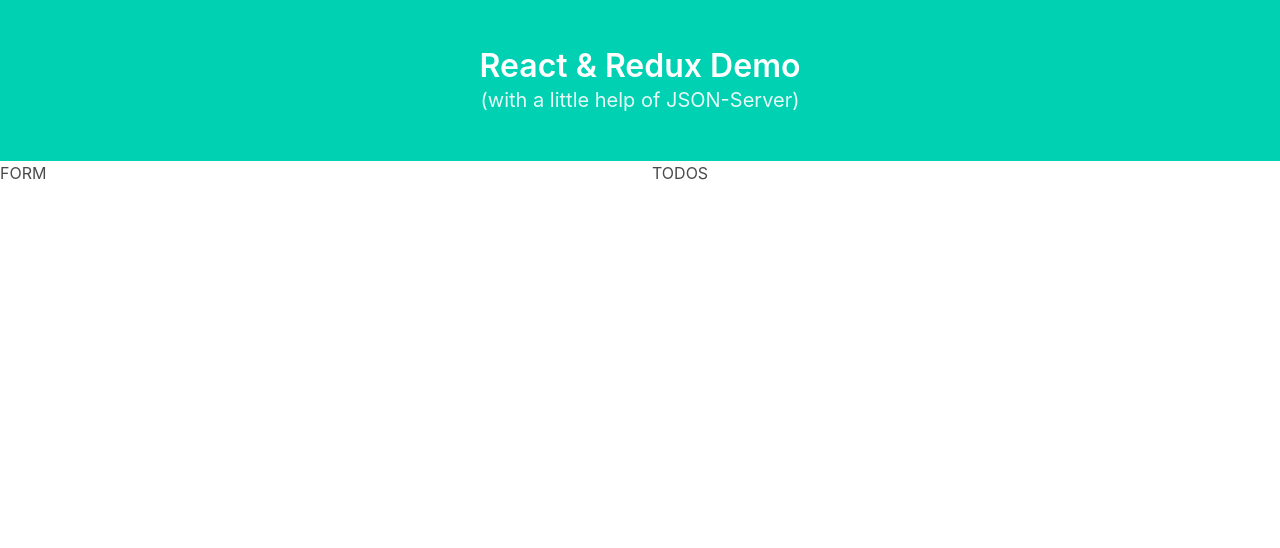
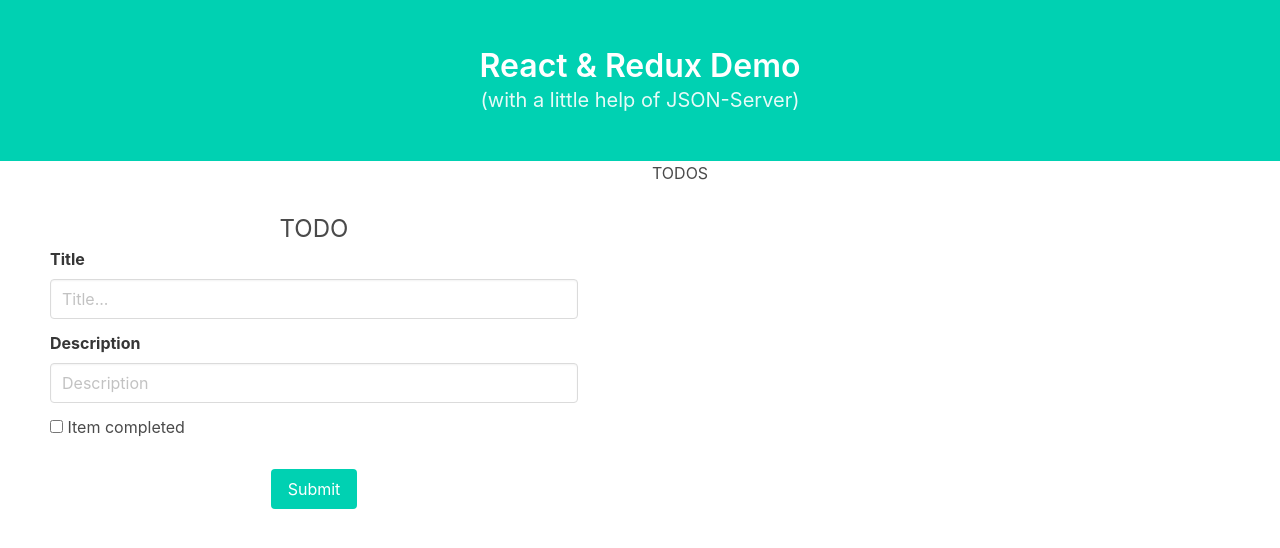
Before and after one commit to luuucio/react-redux-demo, a React (Create React App) app in the folder client/: page / in a window 1280 px wide. Shown: the top 548 px of the page. Built offline with nearby package versions, Linux system fonts and the light colour scheme.

Commit message:
Form layout done

```diff
--- a/client/src/App.js
+++ b/client/src/App.js
@@ -1,4 +1,5 @@
 import React, { Fragment } from "react";
+import Form from "./components/Form";
 
 const App = () => {
   return (
@@ -13,7 +14,9 @@
       </div>
 
       <div className='columns is-centered'>
-        <div className='column'>FORM</div>
+        <div className='column'>
+          <Form />
+        </div>
         <div className='column'>TODOS</div>
       </div>
     </Fragment>
--- /dev/null
+++ b/client/src/components/Form.js
@@ -0,0 +1,42 @@
+import React from "react";
+
+const Form = () => {
+  return (
+    <div style={{ margin: "50px" }}>
+      <h2 className='is-size-4 has-text-centered'>TODO</h2>
+      <form>
+        <div className='field'>
+          <label className='label'>Title</label>
+          <div className='control'>
+            <input className='input' type='text' placeholder='Title...' />
+          </div>
+        </div>
+        <div className='field'>
+          <label className='label'>Description</label>
+          <div className='control'>
+            <input className='input' type='text' placeholder='Description' />
+          </div>
+        </div>
+        <div className='field'>
+          <div className='control'>
+            <label className='checkbox'>
+              <input type='checkbox' />
+              {"  "} Item completed
+            </label>
+          </div>
+        </div>
+        <div className='columns is-centered' style={{ margin: "30px" }}>
+          <div className='control'>
+            <input
+              className='button is-primary '
+              type='submit'
+              value='Submit'
+            />
+          </div>
+        </div>
+      </form>
+    </div>
+  );
+};
+
+export default Form;
```
